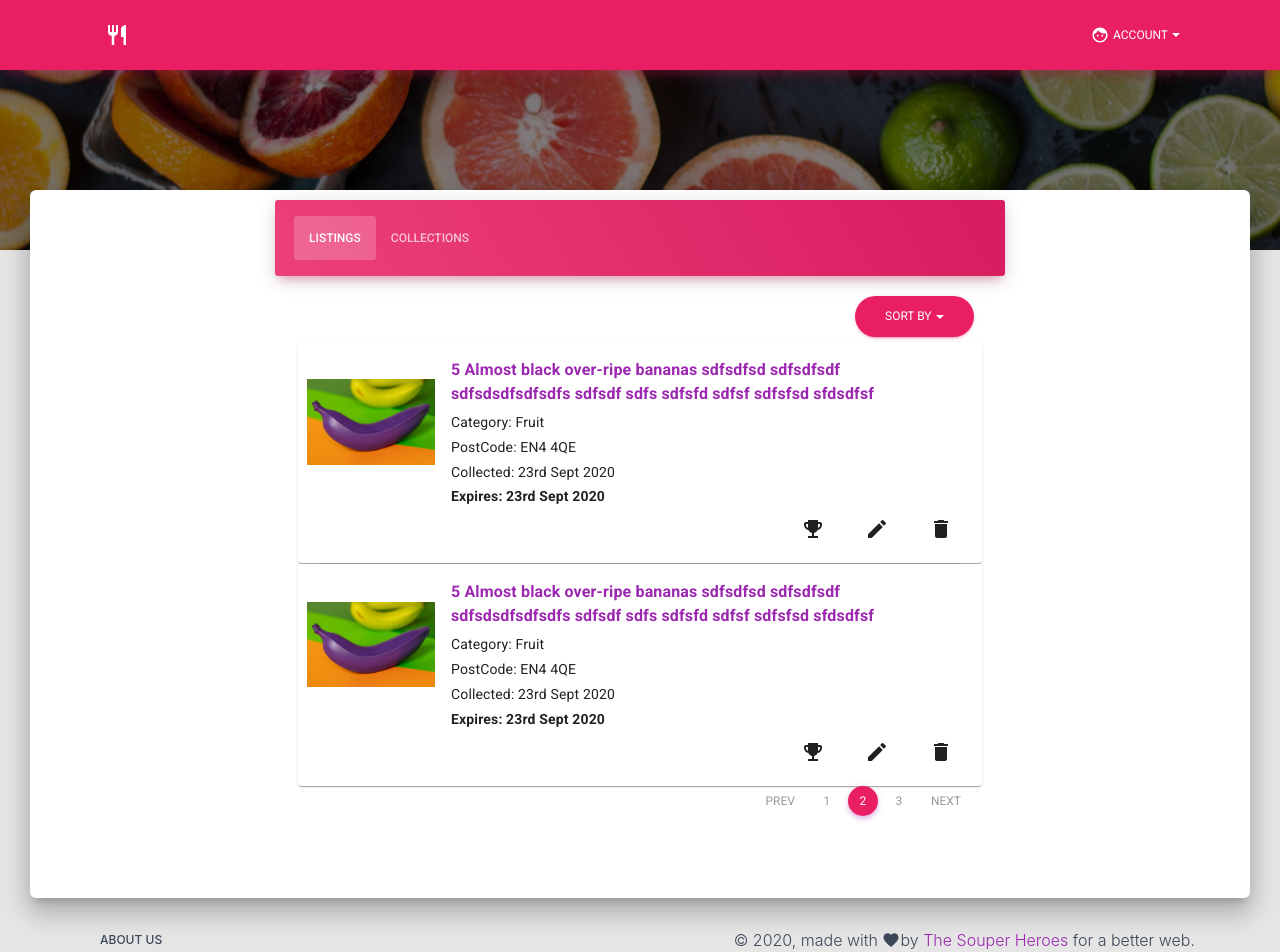
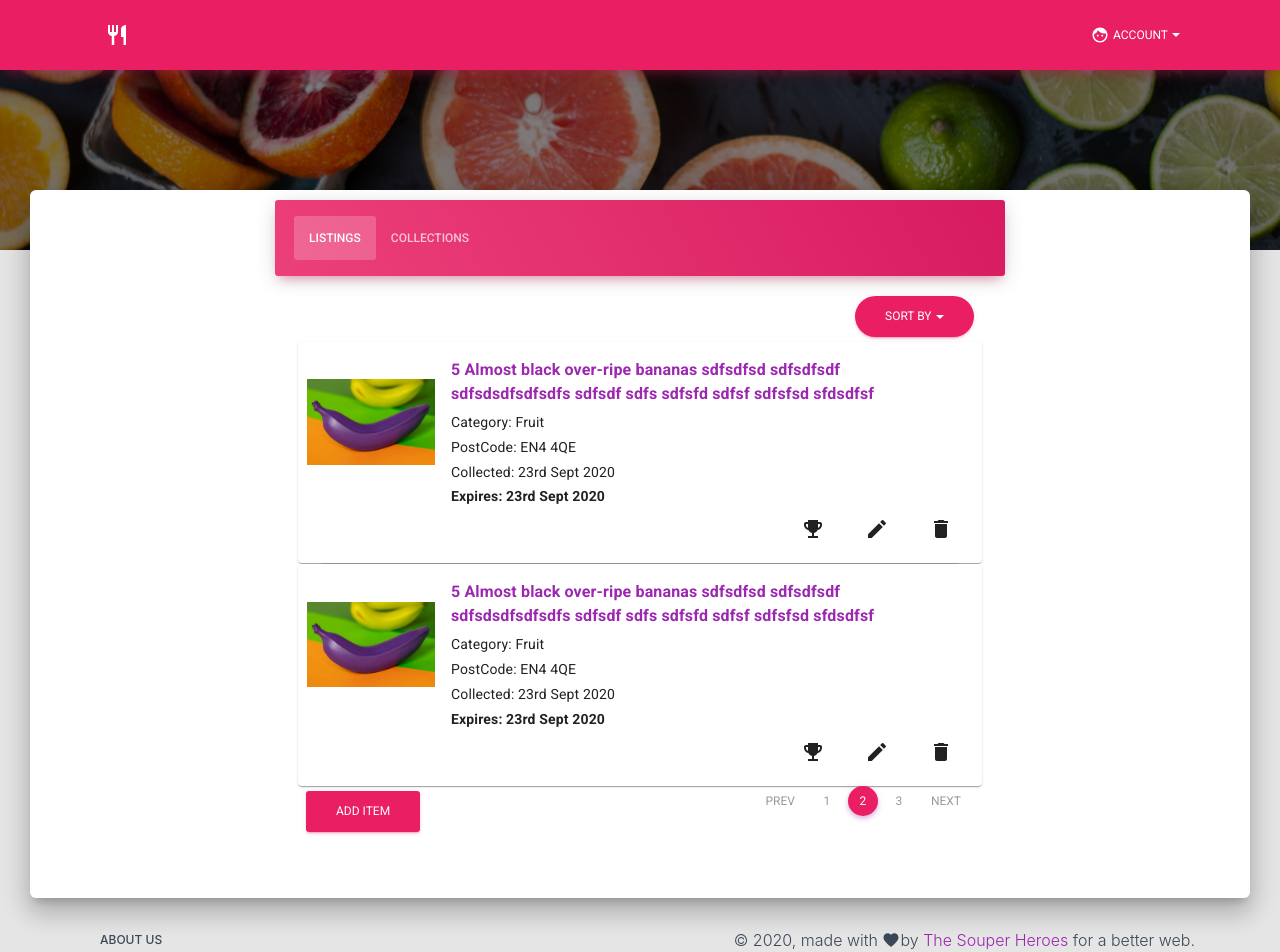
Before and after one commit to Souper-Heroes/souper-app-frontend, a React (Create React App) app: page /mylistings in a window 1280 px wide. Shown: the top 952 px of the page. Built offline with nearby package versions, Linux system fonts and the light colour scheme.

Commit message:
Add AddItem button to MyListings page

```diff
--- a/src/components/layout/ListingsPagination.js
+++ b/src/components/layout/ListingsPagination.js
@@ -1,11 +1,20 @@
 import React from 'react';
 
+import { makeStyles } from '@material-ui/core/styles';
 import Paginations from 'components/MaterialKitComponents/Pagination/Pagination.js';
 
-export default function ListingsPagination(props) {
+const useStyles = makeStyles((theme) => ({
+  box: {
+    margin: 'auto',
+  },
+}));
+
+export default function ListingsPagination() {
+  const classes = useStyles();
+
   return (
-    <div>
     <Paginations
+      className={classes.box}
       pages={[
         { text: 'PREV' },
         { text: 1 },
@@ -15,7 +24,6 @@ export default function ListingsPagination(props) {
       ]}
       color='rose'
     />
-    </div>
   );
 }
 
--- a/src/components/layout/MyItemListings.js
+++ b/src/components/layout/MyItemListings.js
@@ -20,16 +20,17 @@ import styles from 'assets/jss/Items/views/MyItemListings.js';
 import Divider from '@material-ui/core/Divider';
 import ListingsDropdown from 'components/Layout/ListingsDropdown.js';
 import ListingsPagination from './ListingsPagination';
+import Button from 'components/CustomButtons/Button.js';
 //import Paginations from 'components/MaterialKitComponents/Pagination/Pagination.js';
 
 const useStyles = makeStyles(styles);
 
-export default function MyItemListings() {
+export default function MyItemListings(props) {
   const classes = useStyles();
 
   return (
     <div /* {className={classes.section} } */>
-      <GridContainer justify='center'>
+      <GridContainer {...props}>
         <GridItem align='right'>
           <ListingsDropdown />
         </GridItem>
@@ -38,7 +39,12 @@ export default function MyItemListings() {
           <Divider xs={12} variant='middle' component='li' />
           <MyItemListing />
         </GridItem>
-        <GridItem align='right'>
+        <GridItem xs={6} align='left'>
+          <Button type='button' color='rose'>
+            Add Item
+          </Button>
+        </GridItem>
+        <GridItem xs={6} align='right'>
           <ListingsPagination />
         </GridItem>
       </GridContainer>
```
Lines whose indentation alone changed are shown as unchanged.
